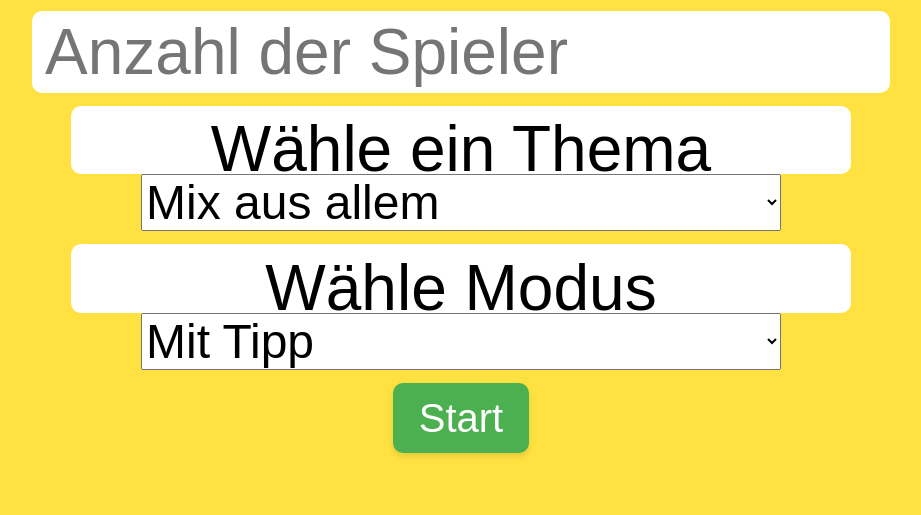
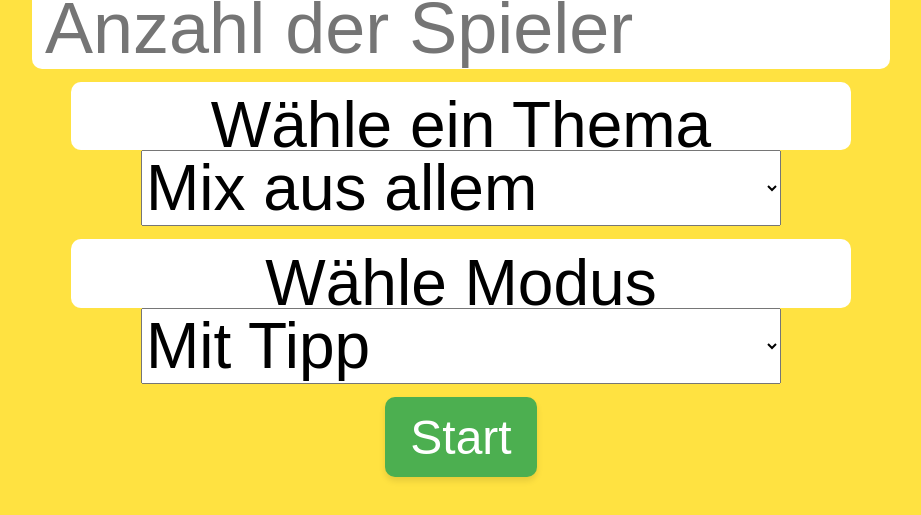
Before and after one commit to BagratToro/GameDevelopment, a plain HTML site: page ImpostorGame/index.html in a window 1280 px wide. Shown: the part 285-800 px from the top of the page, without its empty margins (179-1100 px from the left). Drawn offline with Linux system fonts and the light colour scheme.

Commit message:
Design changes

```diff
--- a/ImpostorGame/gameDesign.css
+++ b/ImpostorGame/gameDesign.css
@@ -96,7 +96,7 @@ Ocean/cold colors */
 button {
   padding: 1% 2%; /*15px 30px*/
   min-width: 10vw;
-  font-size: 5vh; /*18px*/
+  font-size: 3em; /*18px*/
   border: none;
   background-color: #4CAF50;
   color: white;
@@ -109,7 +109,7 @@ button {
 input {
   height: 7%;
   width: 65%;
-  font-size: 400%; /*20px*/
+  font-size: 4.5em;
   font-family: sans-serif;
   padding: 1%;
   margin-bottom: 1%;
@@ -132,11 +132,14 @@ label {
   padding: 0.5%;
   border: none;
   border-radius: 10px;
+  display: flex;
+  justify-content: center;
+  align-items: center;
 }
 
 select {
   width: 50%;
-  font-size: 300%;
+  font-size: 400%;
   margin-bottom: 1%;
 }
 
```
